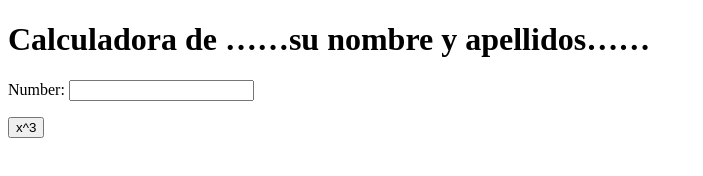
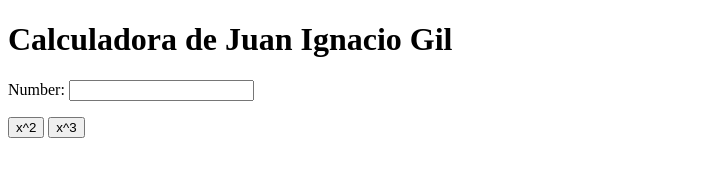
Before and after one commit to jgil19jgil19/my_calculator_2, a plain HTML site: page index.html in a window 1280 px wide. Shown: the whole page, without its empty margins (0-703 px from the left). Drawn offline with Linux system fonts and the light colour scheme.

Commit message:
x^2 button

```diff
--- a/index.html
+++ b/index.html
@@ -5,10 +5,11 @@
 		<meta charset="utf-8">
 	</head>
 	<body>
-		<h1>Calculadora de ……su nombre y apellidos……</h1>
+		<h1>Calculadora de Juan Ignacio Gil</h1>
 		Number:
 		<input type="text" id="n1">
 		<p>
+			<button onclick="square()"> x^2 </button>
 			<button onclick="cube()"> x^3 </button>
 		</p>
 		<script type="text/javascript">
@@ -16,6 +17,10 @@
 				var num = document.getElementById("n1");
 				num.value = Math.pow(num.value, 3);
 			}
+			function square() {
+				var num = document.getElementById("n1");
+				num.value = Math.pow(num.value, 2);
+			}
 		</script>
 	</body>
 </html>
```
